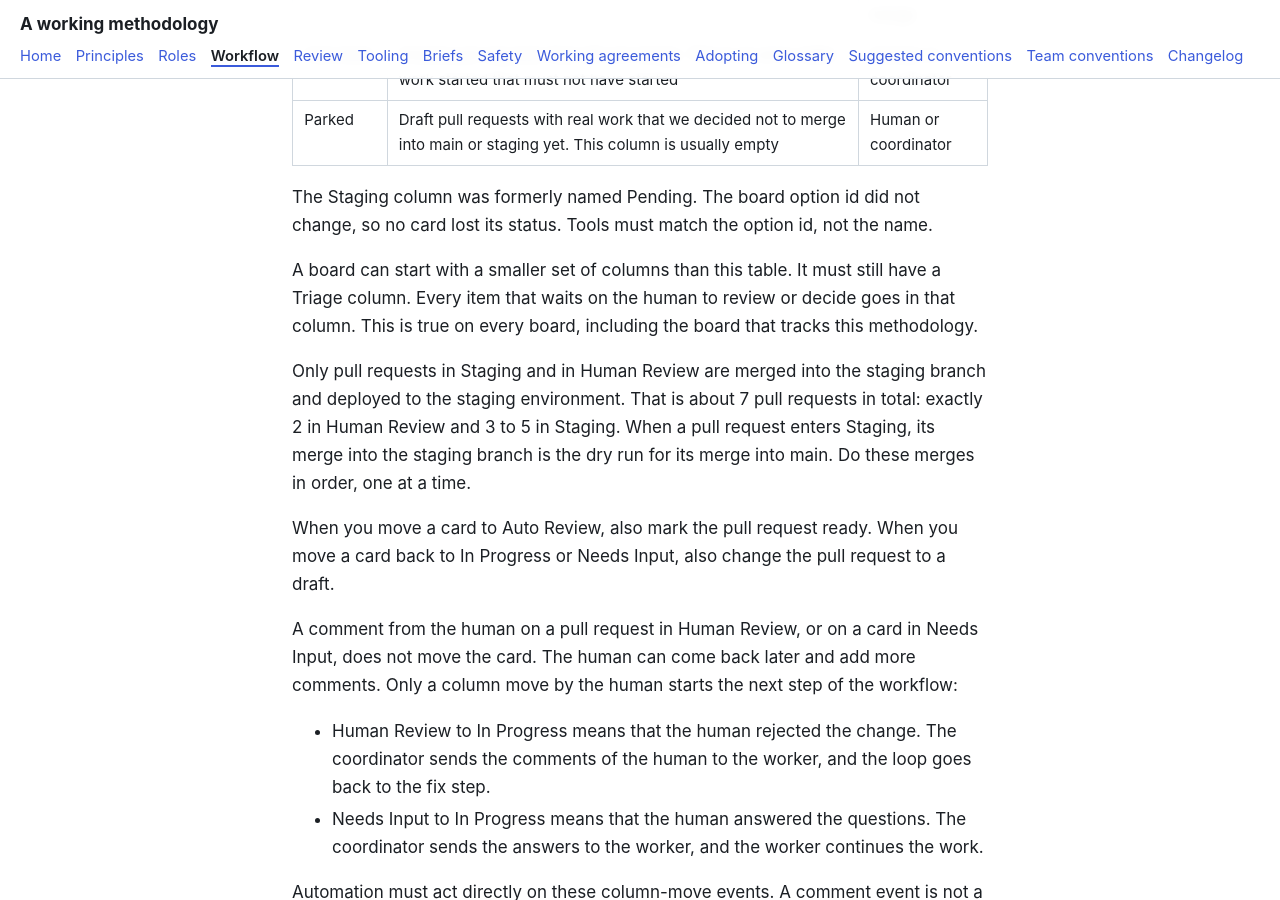
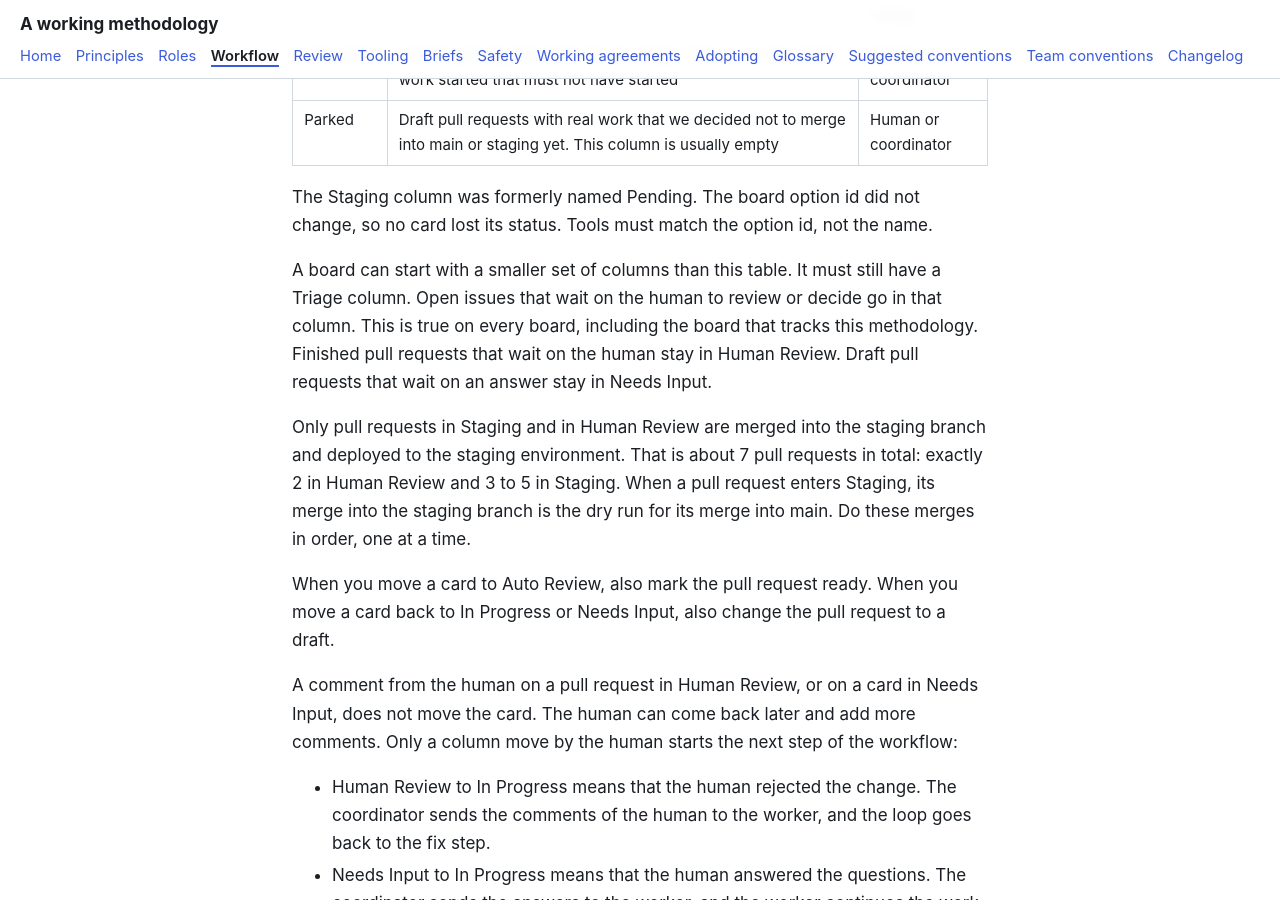
Before and after one commit to tangentcode/methodology, a Jekyll site: the page built from workflow.md, in a window 1280 px wide and 900 px high, scrolled down 2978 px. Built offline with Jekyll 4.4.1, drawn with Linux system fonts in a browser that asks for light colours; our own code applies the rules of GitHub Pages for plain Markdown files; some of the changed text lies outside the part shown.

Commit message:
Qualify the Triage rule so it does not move pull requests
Open issues that wait on a review or a decision go in Triage.
Finished pull requests stay in Human Review. Draft pull requests
that wait on an answer stay in Needs Input.

Fixes #61

```diff
--- a/workflow.md
+++ b/workflow.md
@@ -39,7 +39,7 @@ A pull request has the same milestone as the issue that it fixes. Then a board w
 
 The Staging column was formerly named Pending. The board option id did not change, so no card lost its status. Tools must match the option id, not the name.
 
-A board can start with a smaller set of columns than this table. It must still have a Triage column. Every item that waits on the human to review or decide goes in that column. This is true on every board, including the board that tracks this methodology.
+A board can start with a smaller set of columns than this table. It must still have a Triage column. Open issues that wait on the human to review or decide go in that column. This is true on every board, including the board that tracks this methodology. Finished pull requests that wait on the human stay in Human Review. Draft pull requests that wait on an answer stay in Needs Input.
 
 Only pull requests in Staging and in Human Review are merged into the staging branch and deployed to the staging environment. That is about 7 pull requests in total: exactly 2 in Human Review and 3 to 5 in Staging. When a pull request enters Staging, its merge into the staging branch is the dry run for its merge into main. Do these merges in order, one at a time.
 
@@ -106,7 +106,7 @@ A push after the head that the coordinator checked sends a Human Review card bac
 
 ## Triage
 
-Every board has a Triage column, including the board that tracks this methodology. If an item is open for the human to review, it goes in Triage. This includes new issues, complaints, proposals, and new rules that wait on a decision.
+Every board has a Triage column, including the board that tracks this methodology. If an open issue is waiting on the human to review or decide, it goes in Triage. This includes new issues, complaints, proposals, and new rules that wait on a decision. Finished pull requests that wait on the human stay in Human Review. Draft pull requests that wait on an answer stay in Needs Input.
 
 New issues and complaints go into Triage. Each issue must give the code context for the related component and tell why the problem occurs. It must give two to four numbered fix options with a recommendation. A symptom and the expected behavior are not sufficient. The maintainer must be able to select with one comment.
 
```
Also changed, not shown: adopting.md (+1 -1 lines), glossary.md (+1 -1 lines), principles.md (+1 -1 lines).
